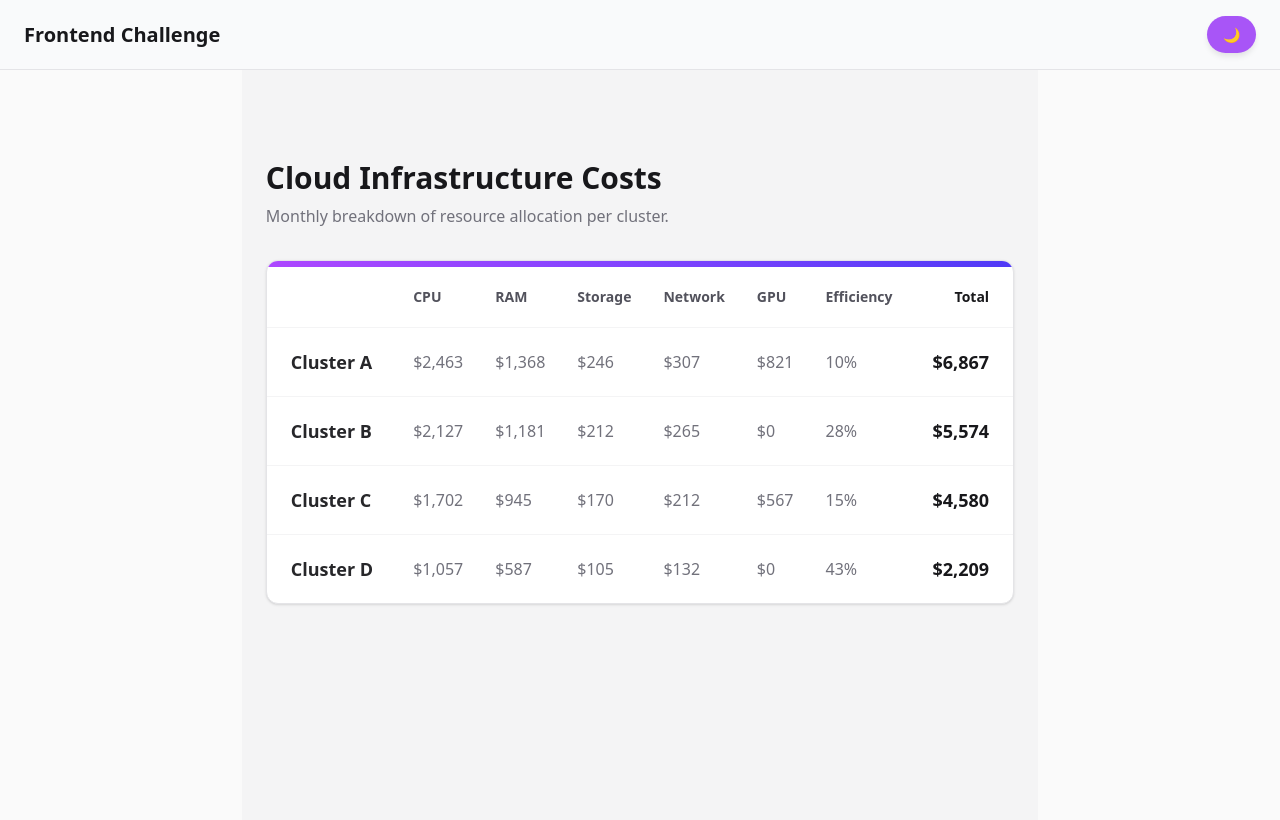
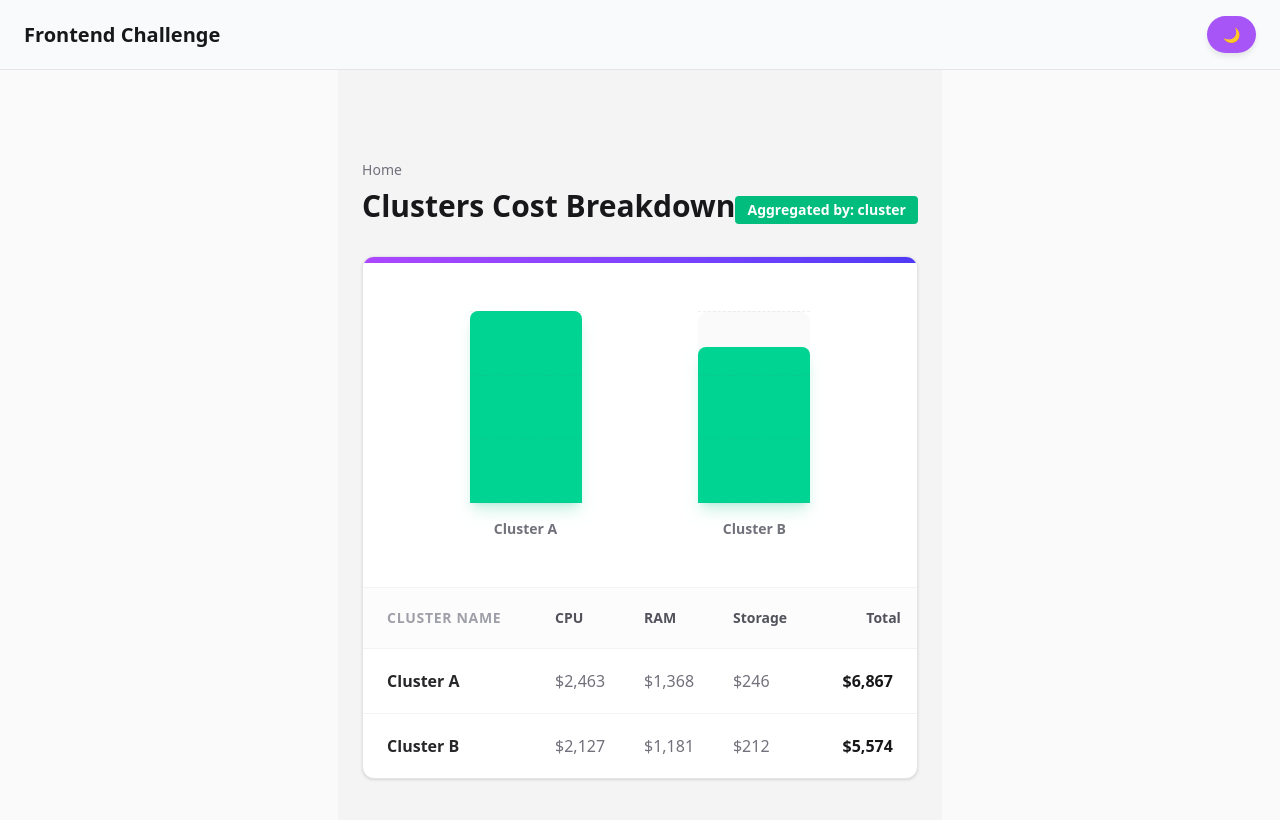
Before and after one commit to ashbel747/frontend-challenge, a Next.js app in the folder frontend/: page / in a window 1280 px wide. Shown: the top 820 px of the page. Built offline with nearby package versions, Linux system fonts and the light colour scheme.

Commit message:
Add the cluster, namespace and pod selections

```diff
--- /dev/null
+++ b/frontend/components/BarChart.tsx
@@ -0,0 +1,34 @@
+interface BarChartProps {
+  data: any[];
+  onBarClick: (id: string) => void;
+}
+
+export default function BarChart({ data, onBarClick }: BarChartProps) {
+  const maxVal = data.length > 0 ? Math.max(...data.map(d => d.total)) : 1;
+
+  return (
+    <div className="flex items-end justify-around p-12 border-b border-zinc-100 dark:border-zinc-800 bg-white dark:bg-zinc-900 min-h-75">
+      {data.map((item) => {
+        const heightPercent = (item.total / maxVal) * 100;
+        return (
+          <div key={item.id} className="group flex flex-col items-center gap-4 cursor-pointer" onClick={() => onBarClick(item.id)}>
+            <div className="relative w-28 h-48 bg-zinc-50 dark:bg-zinc-800/30 rounded-t-xl flex items-end">
+                {/* Visual Grid lines helper */}
+                <div className="absolute inset-0 flex flex-col justify-between opacity-10 pointer-events-none">
+                    {[1,2,3,4].map(i => <div key={i} className="border-t border-dashed border-zinc-500 w-full" />)}
+                </div>
+
+                <div
+                    className="w-full bg-emerald-400 group-hover:bg-emerald-500 rounded-t-lg transition-all duration-700 ease-in-out shadow-lg shadow-emerald-500/20"
+                    style={{ height: `${heightPercent}%` }}
+                />
+            </div>
+            <span className="text-sm font-bold text-zinc-500 group-hover:text-emerald-500 transition-colors">
+                {item.name}
+            </span>
+          </div>
+        );
+      })}
+    </div>
+  );
+}
--- a/frontend/components/ContentArea.tsx
+++ b/frontend/components/ContentArea.tsx
@@ -1,68 +1,103 @@
-import React from "react";
+"use client";
+import React, { useState, useMemo } from "react";
+import BarChart from "./BarChart";
+
+// Hierarchical Data
+const MOCK_DATA = {
+  clusters: [
+    { id: "c1", name: "Cluster A", cpu: 2463, ram: 1368, storage: 246, network: 307, gpu: 821, efficiency: "10%", total: 6867 },
+    { id: "c2", name: "Cluster B", cpu: 2127, ram: 1181, storage: 212, network: 265, gpu: 0, efficiency: "28%", total: 5574 },
+  ],
+  namespaces: {
+    c1: [
+      { id: "n1", name: "Namespace A1", cpu: 1200, ram: 600, storage: 100, network: 150, gpu: 400, efficiency: "15%", total: 2450 },
+      { id: "n2", name: "Namespace A2", cpu: 1263, ram: 768, storage: 146, network: 157, gpu: 421, efficiency: "12%", total: 4417 },
+    ],
+  },
+  pods: {
+    n1: [
+      { id: "p1", name: "Pod A", cpu: 862, ram: 479, storage: 86, network: 107, gpu: 410, efficiency: "8%", total: 2403 },
+      { id: "p2", name: "Pod B", cpu: 246, ram: 136, storage: 24, network: 30, gpu: 246, efficiency: "40%", total: 686 },
+      { id: "p3", name: "Pod C", cpu: 86, ram: 47, storage: 8, network: 10, gpu: 123, efficiency: "35%", total: 240 },
+    ]
+  }
+};
 
 export default function ContentArea() {
+  const [view, setView] = useState<"clusters" | "namespaces" | "pods">("clusters");
+  const [selectedId, setSelectedId] = useState<string | null>(null);
+  const [history, setHistory] = useState<string[]>([]);
 
-    const CLUSTER_DATA = [
-        { name: "Cluster A", cpu: 2463, ram: 1368, storage: 246, network: 307, gpu: 821, efficiency: "10%", total: 6867 },
-        { name: "Cluster B", cpu: 2127, ram: 1181, storage: 212, network: 265, gpu: 0, efficiency: "28%", total: 5574 },
-        { name: "Cluster C", cpu: 1702, ram: 945, storage: 170, network: 212, gpu: 567, efficiency: "15%", total: 4580 },
-        { name: "Cluster D", cpu: 1057, ram: 587, storage: 105, network: 132, gpu: 0, efficiency: "43%", total: 2209 },
-    ];
+  // Calculate current data based on view
+  const currentData = useMemo(() => {
+    if (view === "clusters") return MOCK_DATA.clusters;
+    if (view === "namespaces" && selectedId) return MOCK_DATA.namespaces[selectedId as keyof typeof MOCK_DATA.namespaces] || [];
+    if (view === "pods" && selectedId) return MOCK_DATA.pods[selectedId as keyof typeof MOCK_DATA.pods] || [];
+    return [];
+  }, [view, selectedId]);
+
+  const handleDrillDown = (id: string) => {
+    if (view === "clusters") {
+      setSelectedId(id);
+      setView("namespaces");
+      setHistory(["Clusters"]);
+    } else if (view === "namespaces") {
+      setSelectedId(id);
+      setView("pods");
+      setHistory(["Clusters", "Namespaces"]);
+    }
+  };
+
+  const resetView = () => {
+    setView("clusters");
+    setSelectedId(null);
+    setHistory([]);
+  };
 
   return (
     <main className="p-6 bg-zinc-100 dark:bg-zinc-950 min-h-screen pt-24">
-      <header className="mb-8">
-        <h1 className="text-3xl font-bold text-zinc-900 dark:text-white">
-          Cloud Infrastructure Costs
-        </h1>
-        <p className="text-zinc-500 dark:text-zinc-400 mt-2">
-          Monthly breakdown of resource allocation per cluster.
-        </p>
+      <header className="mb-8 flex justify-between items-end">
+        <div>
+          <nav className="flex items-center gap-2 text-sm text-zinc-500 mb-2">
+             <button onClick={resetView} className="hover:underline">Home</button>
+             {history.map(h => <span key={h}>/ {h}</span>)}
+          </nav>
+          <h1 className="text-3xl font-bold text-zinc-900 dark:text-white capitalize">
+            {view} Cost Breakdown
+          </h1>
+        </div>
+        <div className="flex gap-2">
+            <div className="bg-emerald-500 text-white px-3 py-1 rounded text-sm font-bold">
+                Aggregated by: {view.slice(0, -1)}
+            </div>
+        </div>
       </header>
 
       <div className="overflow-hidden rounded-xl border border-zinc-200 bg-white shadow-sm dark:border-zinc-800 dark:bg-zinc-900">
-        {/* Brand Accent Bar */}
         <div className="h-1.5 w-full bg-linear-to-r from-purple-500 to-indigo-600" />
+
+        {/* Bar Chart gets the drill function */}
+        <BarChart data={currentData} onBarClick={handleDrillDown} />
 
         <div className="overflow-x-auto">
           <table className="w-full border-collapse text-left">
             <thead>
-              <tr className="border-b border-zinc-100 dark:border-zinc-800">
-                <th className="px-6 py-5 text-sm font-bold text-zinc-400 uppercase tracking-wider"></th>
+              <tr className="border-b border-zinc-100 dark:border-zinc-800 bg-zinc-50/50 dark:bg-zinc-900/50">
+                <th className="px-6 py-5 text-sm font-bold text-zinc-400 uppercase tracking-wider">{view.slice(0,-1)} Name</th>
                 <th className="px-4 py-5 text-sm font-bold text-zinc-600 dark:text-zinc-300">CPU</th>
                 <th className="px-4 py-5 text-sm font-bold text-zinc-600 dark:text-zinc-300">RAM</th>
                 <th className="px-4 py-5 text-sm font-bold text-zinc-600 dark:text-zinc-300">Storage</th>
-                <th className="px-4 py-5 text-sm font-bold text-zinc-600 dark:text-zinc-300">Network</th>
-                <th className="px-4 py-5 text-sm font-bold text-zinc-600 dark:text-zinc-300">GPU</th>
-                <th className="px-4 py-5 text-sm font-bold text-zinc-600 dark:text-zinc-300">Efficiency</th>
-                <th className="px-6 py-5 text-sm font-bold text-zinc-900 dark:text-white text-right">Total</th>
+                <th className="px-4 py-5 text-sm font-bold text-zinc-600 dark:text-zinc-300 text-right">Total</th>
               </tr>
             </thead>
             <tbody className="divide-y divide-zinc-100 dark:divide-zinc-800">
-              {CLUSTER_DATA.map((row, index) => (
-                <tr key={index} className="hover:bg-zinc-50 dark:hover:bg-zinc-800/40 transition-colors">
-                  <td className="px-6 py-5 text-lg font-bold text-zinc-800 dark:text-zinc-100">
-                    {row.name}
-                  </td>
-                  <td className="px-4 py-5 text-zinc-500 dark:text-zinc-400">
-                    ${row.cpu.toLocaleString()}
-                  </td>
-                  <td className="px-4 py-5 text-zinc-500 dark:text-zinc-400">
-                    ${row.ram.toLocaleString()}
-                  </td>
-                  <td className="px-4 py-5 text-zinc-500 dark:text-zinc-400">
-                    ${row.storage.toLocaleString()}
-                  </td>
-                  <td className="px-4 py-5 text-zinc-500 dark:text-zinc-400">
-                    ${row.network.toLocaleString()}
-                  </td>
-                  <td className="px-4 py-5 text-zinc-500 dark:text-zinc-400">
-                    ${row.gpu.toLocaleString()}
-                  </td>
-                  <td className="px-4 py-5 text-zinc-500 dark:text-zinc-400">
-                    {row.efficiency}
-                  </td>
-                  <td className="px-6 py-5 text-right font-bold text-zinc-900 dark:text-purple-400 text-lg">
+              {currentData.map((row) => (
+                <tr key={row.id} onClick={() => handleDrillDown(row.id)} className="cursor-pointer hover:bg-zinc-50 dark:hover:bg-zinc-800/40 transition-colors">
+                  <td className="px-6 py-5 font-bold text-zinc-800 dark:text-zinc-100">{row.name}</td>
+                  <td className="px-4 py-5 text-zinc-500">${row.cpu.toLocaleString()}</td>
+                  <td className="px-4 py-5 text-zinc-500">${row.ram.toLocaleString()}</td>
+                  <td className="px-4 py-5 text-zinc-500">${row.storage.toLocaleString()}</td>
+                  <td className="px-6 py-5 text-right font-bold text-zinc-900 dark:text-purple-400">
                     ${row.total.toLocaleString()}
                   </td>
                 </tr>
```
